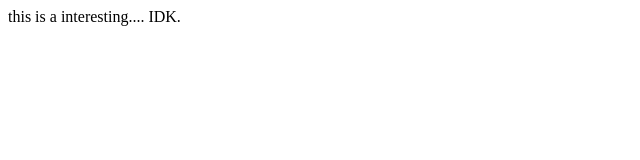
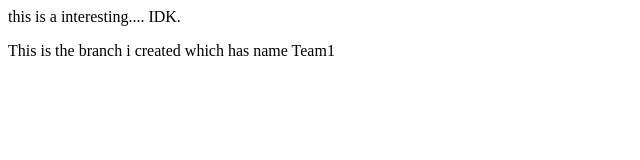
Before and after one commit to DeepDubey-CSE/LocalRepo, a plain HTML site: page LocalRepo/index.html in a window 1280 px wide. Shown: the whole page, without its empty margins (0-640 px from the left). Drawn offline with Linux system fonts and the light colour scheme.

Commit message:
Testing Branches

```diff
--- a/LocalRepo/index.html
+++ b/LocalRepo/index.html
@@ -1 +1,2 @@
 <p>this is a interesting....  IDK.</p>
+<p>This is the branch i created which has name Team1</p>
```
